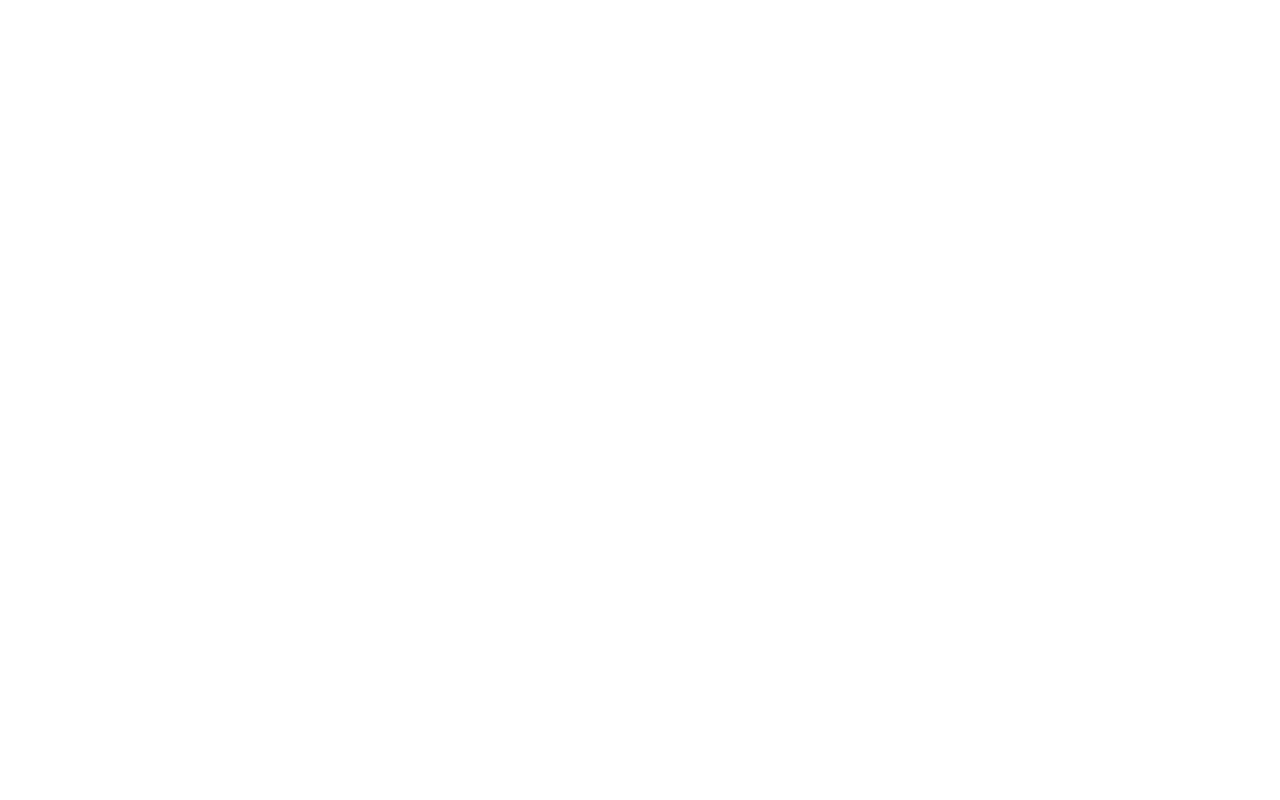
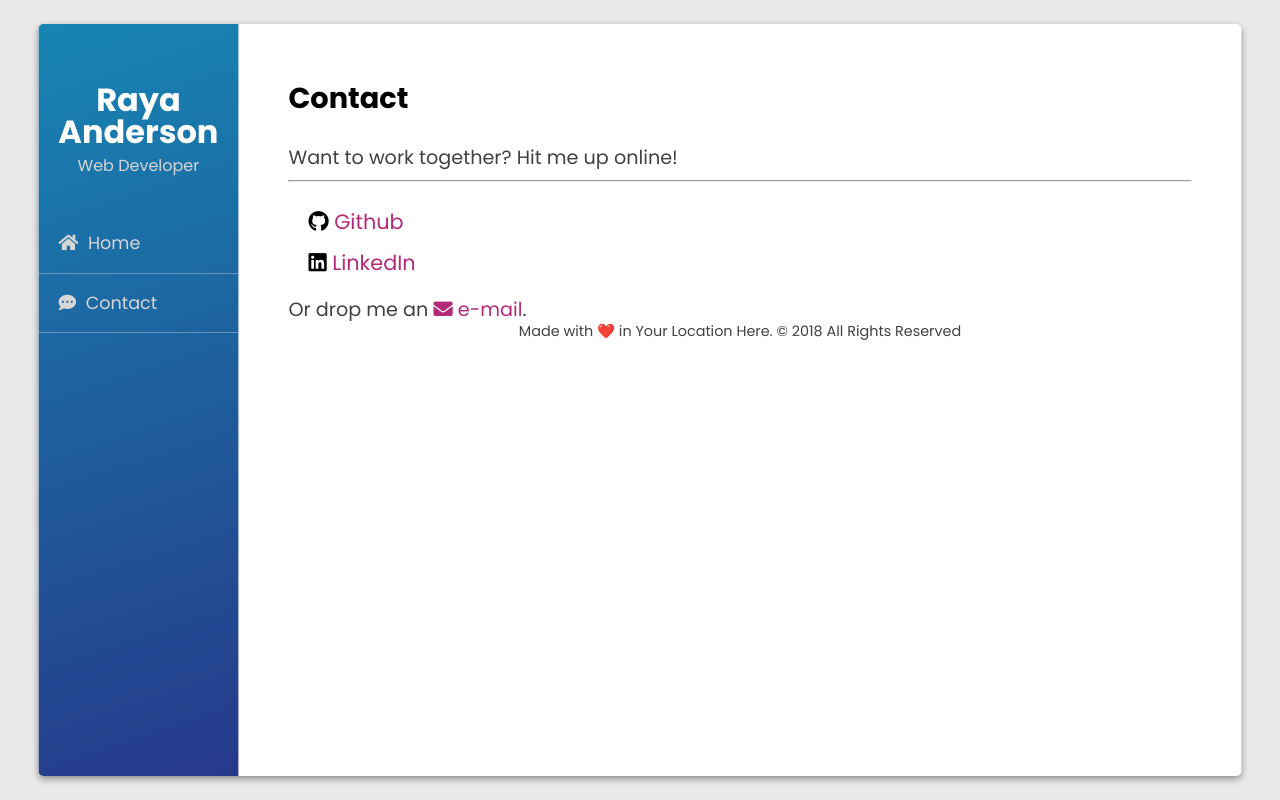
Before and after one commit to rayazanderson/weeol-blog, a plain HTML site: page contact.html in a window 1280 px wide. Drawn offline with nearby package versions, Linux system fonts and the light colour scheme.

Commit message:
Add contact.html page

```diff
--- a/contact.html
+++ b/contact.html
@@ -0,0 +1,56 @@
+<!DOCTYPE html>
+<html lang="en">
+<head>
+  <meta charset="UTF-8" />
+  <meta name="viewport" content="width=device-width, initial-scale=1.0" />
+  <meta http-equiv="X-UA-Compatible" content="ie=edge" />
+  <link rel="stylesheet" href="https://cdnjs.cloudflare.com/ajax/libs/meyer-reset/2.0/reset.min.css"/>
+   <link
+     rel="stylesheet"
+     href="https://use.fontawesome.com/releases/v5.4.1/css/all.css"
+   />
+  <link rel="stylesheet" href="assets/css/style.css"/>
+  <title>Raya Anderson - Web Developer</title>
+</head>
+<body>
+ <div class="parent">
+   <div class="wrapper">
+    <nav>
+      <div class="inner-wrap">
+        <div class="site-header">Raya Anderson</div>
+        <div class="site-subheader">Web Developer</div>
+        <ul class="site-navigation">
+          <li>
+            <a href="index.html"><i class="fas fa-home"></i> Home</a>
+          </li>
+          <li>
+          <a href="contact.html"><i class="fas fa-comment-dots"></i> Contact
+          </a>
+        </li>
+        </ul>
+      </div>
+    </nav>
+      <main>
+        <div class="menu">
+          <div class="menu-icon" id="sidebarCollapse"><i class="fas fa-bars"></i> <span class="mobile-header">Your Name: Web Developer</span></div>
+        </div>
+        <h1>Contact</h1>
+        <h2>Want to work together? Hit me up online!</h2>
+        <hr />
+        <ul class="social">
+          <li><i class="fab fa-github"></i> <a href="#">Github</a></li>
+          <li><i class="fab fa-linkedin"></i> <a href="#">LinkedIn</a></li>
+        </ul>
+        <h2>Or drop me an <a href="#"><i class="fas fa-envelope"></i> e-mail</a>.</h2>
+        <footer>
+          Made with ❤️ in Your Location Here. © 2018 All Rights Reserved
+        </footer>
+      </main>
+   </div>
+ </div>
+</body>
+
+<script src="https://cdnjs.cloudflare.com/ajax/libs/jquery/3.3.1/jquery.min.js"></script>
+<script src="assets/js/sidebar.js"></script>
+
+</html>
```
Also changed, not shown: index.html (+27 -2 lines).
